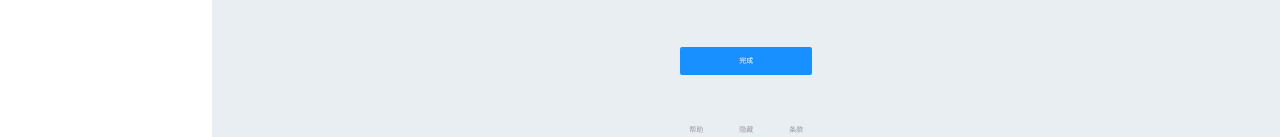
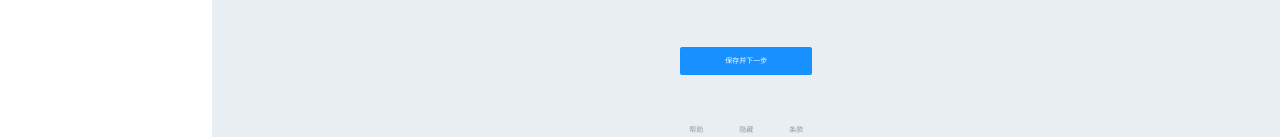
Before and after one commit to NanGuoPapa/yule_cms, a Vue app: page /Addpeople in a window 1280 px wide. Shown: the part 1540-1677 px from the top of the page. Built offline with nearby package versions, Linux system fonts and the light colour scheme.

Commit message:
编辑页面调整

```diff
--- a/src/components/page/addpeople.vue
+++ b/src/components/page/addpeople.vue
@@ -373,8 +373,8 @@
     <!-- 底部 -->
     <!--<router-link to="/HotWorks" v-if="true">-->
       <div class="footers">
-          <div class="footer-preserve" @click="artistAdd" v-if="artist === 0">保存并下一步</div>
-          <div class="footer-preserve" @click="artistAdd" v-else>完成</div>
+        <div class="footer-preserve" @click="artistAdd" v-if="artist > 0">完成</div>
+        <div class="footer-preserve" @click="artistAdd" v-else>保存并下一步</div>
       </div>
     <!--</router-link>-->
     <div class="explain">
@@ -929,12 +929,18 @@ export default {
         // 处理请求结果
         if (res.data.code === 200) {
           alert(res.data.message)
+          if (this.artist > 0) {
+            // 修改操作跳转至列表页
+            this.$router.push({ path: '/allpeople' })
+          } else {
+            // 添加操作跳转至艺人作品和艺人活动页
             this.$router.push({ path: '/HotWorks',
               name: 'HotWorks',
               query: {
                 artist: res.data.data.artist_id
               }
             })
+          }
         } else {
           alert(res.data.message)
         }
```
Lines whose indentation alone changed are shown as unchanged.
